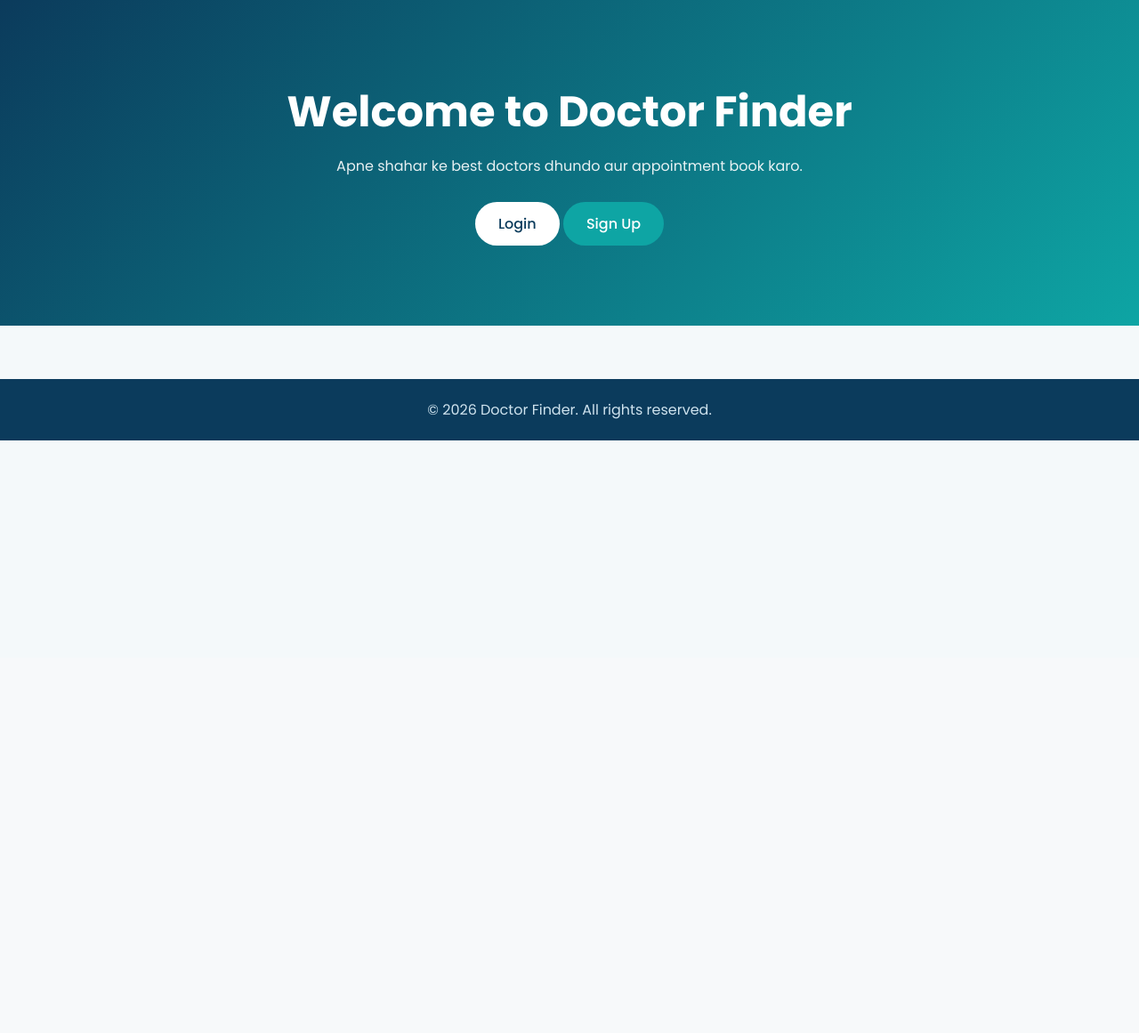
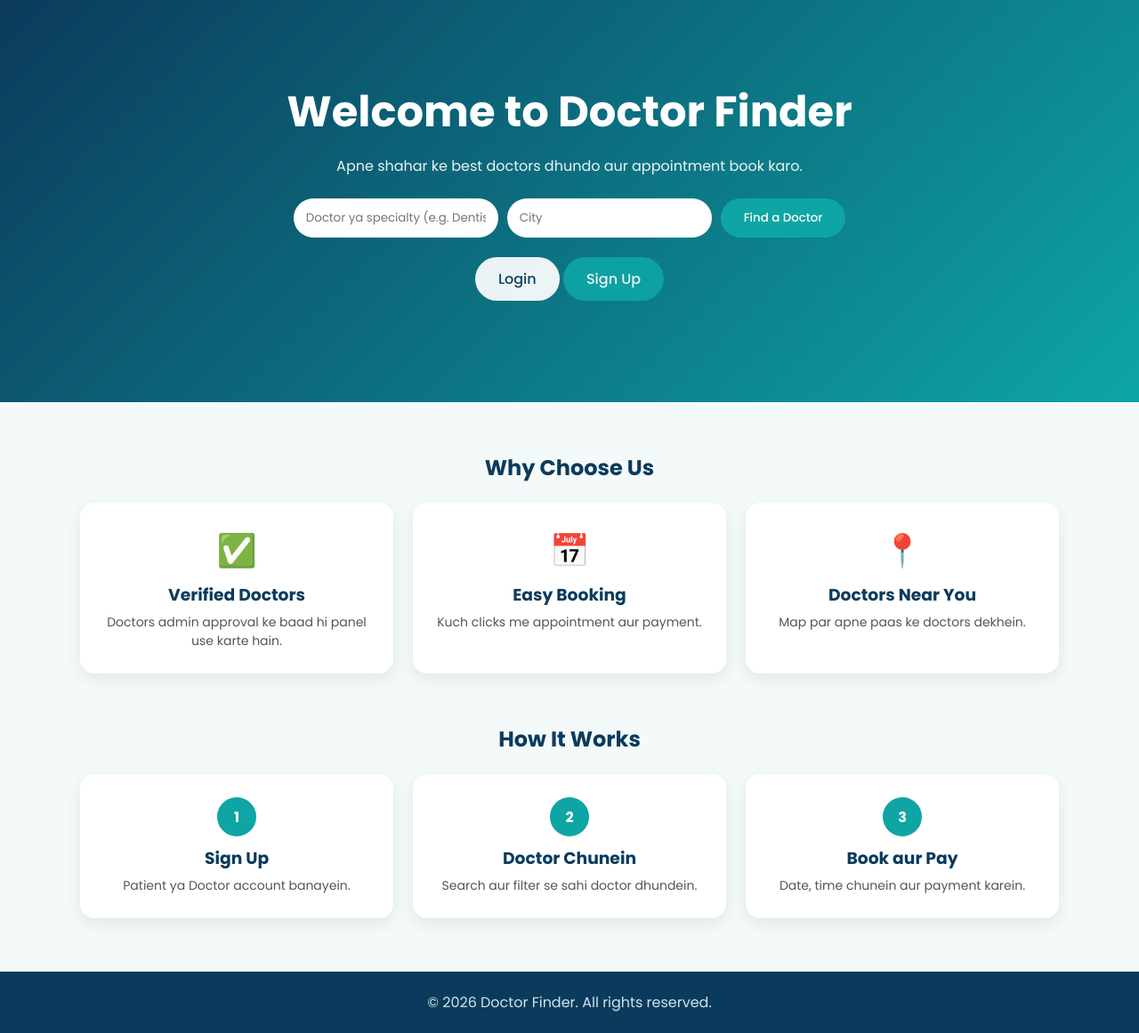
Before and after one commit to dipakpatel4987-sudo/doctor_finder, a Django app: page / in a window 1280 px wide. Shown: the part 61-1222 px from the top of the page at 89% size. Before the commit the page ends 556 px from the top, so only its background shows below. Run offline with Django 5.2, Linux system fonts and the light colour scheme; data that the repository does not hold is empty.

Commit message:
Polish: home, profile, 404 and 500 pages

```diff
--- a/apps/accounts/urls.py
+++ b/apps/accounts/urls.py
@@ -10,4 +10,5 @@ urlpatterns = [
     path('dashboard/', views.dashboard, name='dashboard'),
     path('patient/', views.patient_home, name='patient_home'),
     path('doctor/', views.doctor_home, name='doctor_home'),
+    path('profile/', views.profile, name='profile'),
 ]
--- a/apps/core/views.py
+++ b/apps/core/views.py
@@ -1,7 +1,13 @@
 from django.shortcuts import render, redirect
+
+from apps.doctors.models import Doctor
 
 
 def home(request):
     if request.user.is_authenticated and not request.user.is_superuser:
         return redirect('accounts:dashboard')
-    return render(request, 'core/home.html')
+    available = Doctor.objects.filter(is_available=True)
+    return render(request, 'core/home.html', {
+        'top_doctors': available[:4],
+        'doctor_count': available.count(),
+    })
--- a/static/css/main.css
+++ b/static/css/main.css
@@ -141,3 +141,20 @@ form.inline { display:inline; }
   body { background:#fff; }
   .auth-box { box-shadow:none; margin:0 auto; }
 }
+/* Home */
+.hero { background:linear-gradient(135deg,var(--blue),var(--teal)); color:#fff;
+        text-align:center; padding:90px 6%; }
+.hero h1 { font-size:clamp(28px,5vw,48px); margin-bottom:12px; }
+.hero p { opacity:.92; margin-bottom:24px; }
+.hero-search { display:flex; gap:10px; justify-content:center; flex-wrap:wrap; }
+.hero-search .form-input { width:230px; border-radius:30px; border:none; }
+.hero-links { margin-top:22px; }
+.btn-white { background:#fff; color:var(--blue); }
+.btn-white:hover { background:#e8f7f7; }
+.section-title { text-align:center; color:var(--blue); margin:56px 0 22px; }
+.feature { text-align:center; }
+.feature .ic { font-size:36px; margin-bottom:8px; }
+.feature h3 { color:var(--blue); margin-bottom:6px; }
+.feature p { color:#555; font-size:14px; }
+.feature .num { width:44px; height:44px; border-radius:50%; background:var(--teal); color:#fff;
+                font-weight:700; margin:0 auto 10px; display:flex; align-items:center; justify-content:center; }
--- a/templates/core/home.html
+++ b/templates/core/home.html
@@ -1,10 +1,53 @@
 {% extends 'layouts/base.html' %}
 {% block title %}Home | Doctor Finder{% endblock %}
 {% block content %}
-<section class="welcome" style="border-radius:0;text-align:center;padding:90px 6%;margin:0;">
-  <h1 style="font-size:clamp(28px,5vw,48px);margin-bottom:12px;">Welcome to Doctor Finder</h1>
-  <p style="opacity:.9;margin-bottom:28px;">Apne shahar ke best doctors dhundo aur appointment book karo.</p>
-  <a href="{% url 'accounts:login' %}" class="btn" style="background:#fff;color:var(--blue);">Login</a>
-  <a href="{% url 'accounts:signup' %}" class="btn">Sign Up</a>
+
+<section class="hero">
+  <h1>Welcome to Doctor Finder</h1>
+  <p>Apne shahar ke best doctors dhundo aur appointment book karo.</p>
+  <form action="{% url 'doctors:list' %}" method="get" class="hero-search">
+    <input class="form-input" type="text" name="q" placeholder="Doctor ya specialty (e.g. Dentist)">
+    <input class="form-input" type="text" name="city" placeholder="City">
+    <button class="btn" type="submit">Find a Doctor</button>
+  </form>
+  <p class="hero-links">
+    <a href="{% url 'accounts:login' %}" class="btn btn-white">Login</a>
+    <a href="{% url 'accounts:signup' %}" class="btn">Sign Up</a>
+  </p>
 </section>
+
+<div class="container">
+  <h2 class="section-title">Why Choose Us</h2>
+  <div class="grid">
+    <div class="card feature"><div class="ic">✅</div><h3>Verified Doctors</h3><p>Doctors admin approval ke baad hi panel use karte hain.</p></div>
+    <div class="card feature"><div class="ic">📅</div><h3>Easy Booking</h3><p>Kuch clicks me appointment aur payment.</p></div>
+    <div class="card feature"><div class="ic">📍</div><h3>Doctors Near You</h3><p>Map par apne paas ke doctors dekhein.</p></div>
+  </div>
+
+  {% if top_doctors %}
+  <h2 class="section-title">Top Doctors</h2>
+  <div class="grid">
+    {% for d in top_doctors %}
+    <div class="card doc-card">
+      {% if d.photo %}<img class="doc-photo" src="{{ d.photo.url }}" alt="{{ d.name }}">
+      {% else %}<div class="doc-photo">{{ d.name|slice:"4:5" }}</div>{% endif %}
+      <h3>{{ d.name }}</h3>
+      <small>{{ d.specialty }}</small>
+      <p>{{ d.city }} · ₹{{ d.fee }} · ⭐ {{ d.rating }}</p>
+      <a href="{% url 'doctors:detail' d.pk %}" class="btn">View Profile</a>
+    </div>
+    {% endfor %}
+  </div>
+  <p style="text-align:center;margin-top:22px;">
+    <a class="btn btn-light" href="{% url 'doctors:list' %}">Saare {{ doctor_count }} doctors dekhein</a>
+  </p>
+  {% endif %}
+
+  <h2 class="section-title">How It Works</h2>
+  <div class="grid">
+    <div class="card feature"><div class="num">1</div><h3>Sign Up</h3><p>Patient ya Doctor account banayein.</p></div>
+    <div class="card feature"><div class="num">2</div><h3>Doctor Chunein</h3><p>Search aur filter se sahi doctor dhundein.</p></div>
+    <div class="card feature"><div class="num">3</div><h3>Book aur Pay</h3><p>Date, time chunein aur payment karein.</p></div>
+  </div>
+</div>
 {% endblock %}
```
Also changed, not shown: apps/accounts/forms.py (+22 -0 lines), apps/accounts/views.py (+9 -0 lines), templates/404.html (added, +10 -0 lines), templates/500.html (added, +14 -0 lines), templates/accounts/profile.html (added, +17 -0 lines), templates/layouts/doctor.html (+4 -3 lines), templates/layouts/patient.html (+4 -3 lines).
